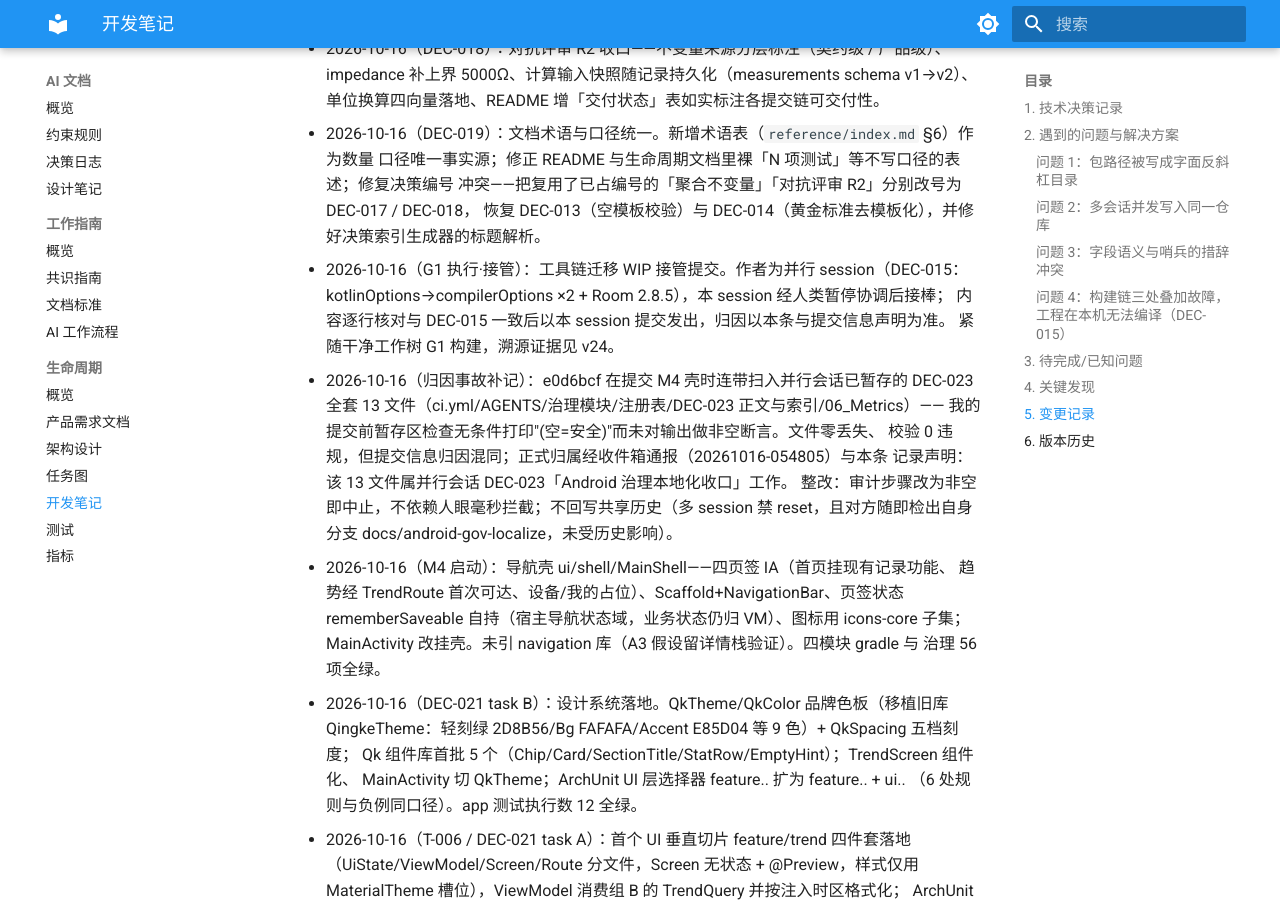
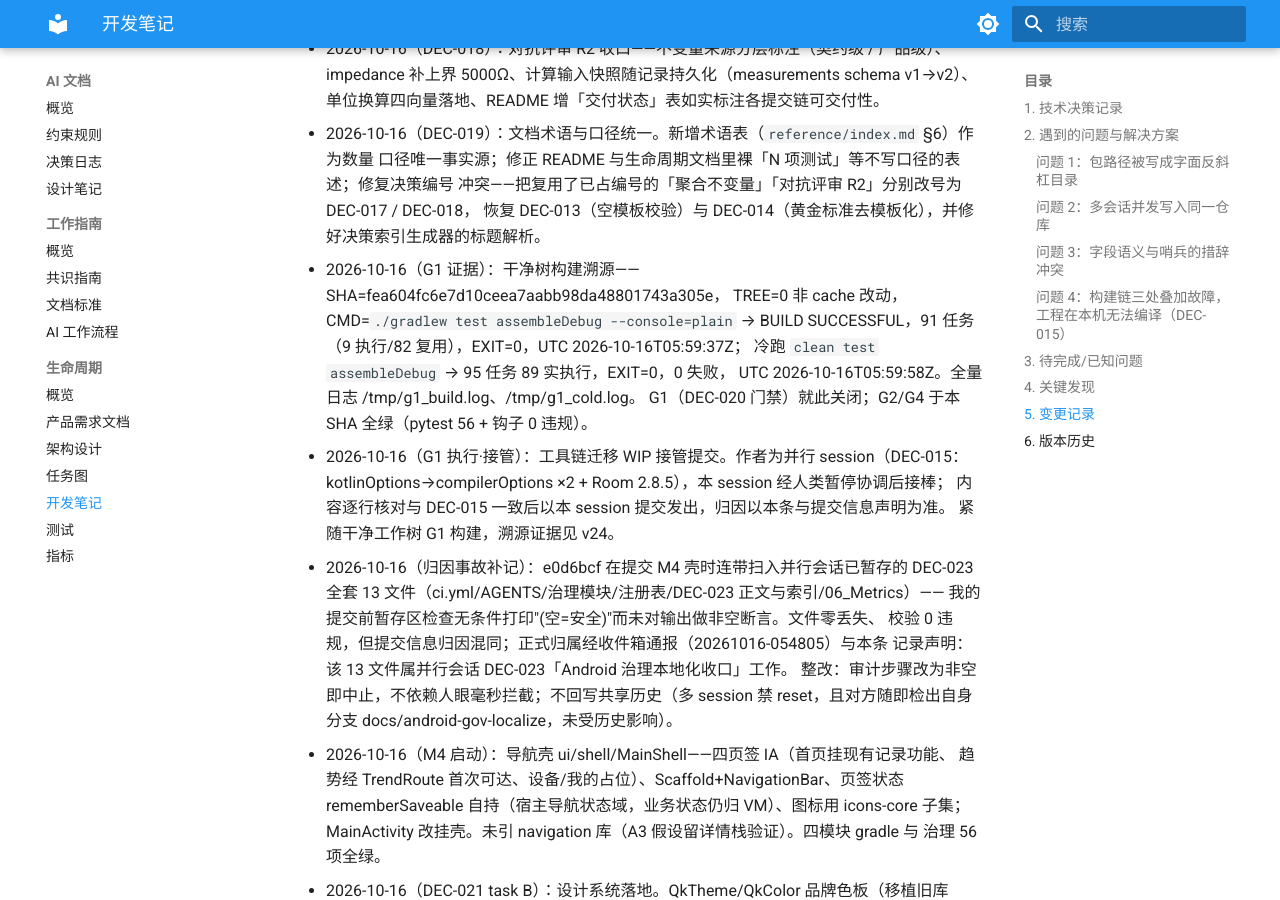
Before and after one commit to zerophix/lightweigh, an MkDocs documentation site: the page built from docs/ai/lifecycle/04_DevNotes.md, in a window 1280 px wide and 900 px high, scrolled down 3782 px. Built offline with MkDocs 1.6.1 and Material for MkDocs 9.7.7, drawn with Linux system fonts in a browser that asks for light colours; some of the changed text lies outside the part shown.

Commit message:
docs(devnotes): record G1 provenance and close the gate
Clean-tree build evidence at fea604f: warm run (test assembleDebug,
91 tasks, exit 0) and cold run (clean test assembleDebug, 95 tasks
89 executed, 0 failures) both logged with SHA, command and UTC;
DevNotes v24 carries the provenance block, README delivery table
moves the current chain to build-deliverable (release still gated by
G3), verdict paragraph strikes G1, task board marks T-004 done.
Documentation-only commit: no source changed since fea604f.

```diff
--- a/docs/ai/lifecycle/04_DevNotes.md
+++ b/docs/ai/lifecycle/04_DevNotes.md
@@ -124,6 +124,12 @@
   口径唯一事实源；修正 README 与生命周期文档里裸「N 项测试」等不写口径的表述；修复决策编号
   冲突——把复用了已占编号的「聚合不变量」「对抗评审 R2」分别改号为 DEC-017 / DEC-018，
   恢复 DEC-013（空模板校验）与 DEC-014（黄金标准去模板化），并修好决策索引生成器的标题解析。
+- 2026-10-16（G1 证据）：干净树构建溯源——SHA=fea604fc6e7d10ceea7aabb98da48801743a305e，
+  TREE=0 非 cache 改动，CMD=`./gradlew test assembleDebug --console=plain` →
+  BUILD SUCCESSFUL，91 任务（9 执行/82 复用），EXIT=0，UTC 2026-10-16T05:59:37Z；
+  冷跑 `clean test assembleDebug` → 95 任务 89 实执行，EXIT=0，0 失败，
+  UTC 2026-10-16T05:59:58Z。全量日志 /tmp/g1_build.log、/tmp/g1_cold.log。
+  G1（DEC-020 门禁）就此关闭；G2/G4 于本 SHA 全绿（pytest 56 + 钩子 0 违规）。
 - 2026-10-16（G1 执行·接管）：工具链迁移 WIP 接管提交。作者为并行 session（DEC-015：
   kotlinOptions→compilerOptions ×2 + Room 2.8.5），本 session 经人类暂停协调后接棒；
   内容逐行核对与 DEC-015 一致后以本 session 提交发出，归因以本条与提交信息声明为准。
@@ -198,6 +204,7 @@
 
 | 版本 | 日期 | 变更摘要 |
 |------|------|---------|
+| v24 | 2026-10-16 | G1 收口：fea604f 干净树冷暖双跑全绿，溯源三要素在案（T-004 done） |
 | v23 | 2026-10-16 | G1 执行：接管工具链迁移 WIP（归因 DEC-015 作者=并行 session） |
 | v22 | 2026-10-16 | 归因事故补记：e0d6bcf 扫入 DEC-023（13 文件归属声明，收件箱通报） |
 | v21 | 2026-10-16 | M4 启动：四页签导航壳 MainShell（trend 首次可达） |
--- a/mkdocs.yml
+++ b/mkdocs.yml
@@ -231,6 +231,7 @@ plugins:
 
 
 
+
 nav:
   - 首页: index.md
 
```
Also changed, not shown: README.md (+4 -2 lines), 1 other file.
